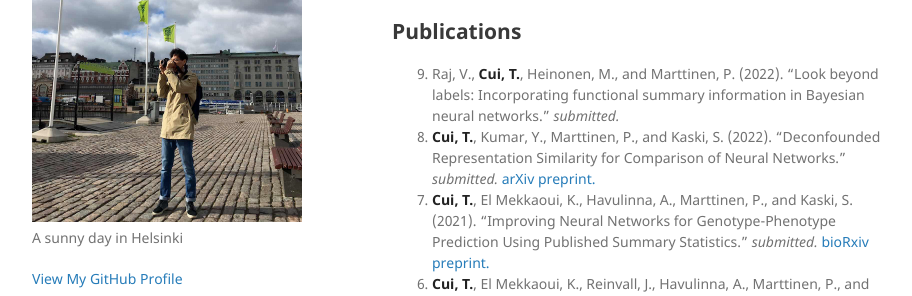
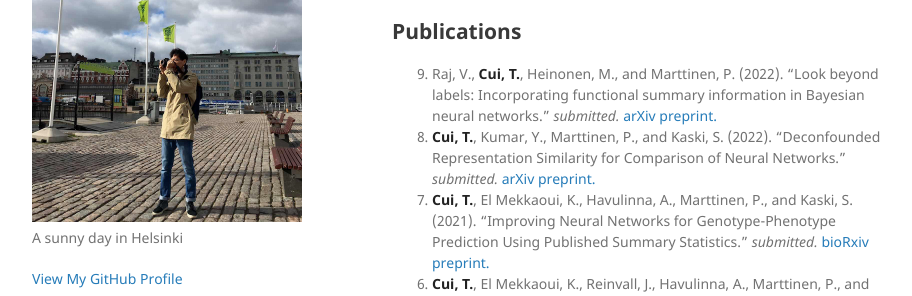
Before and after one commit to tycui/tycui.github.io, a Jekyll site: the page built from index.md, in a window 1280 px wide and 900 px high. Shown: the part 247-543 px from the top of the window, without its empty margins (178-1090 px from the left). Built offline with Jekyll 4.4.1, drawn with Linux system fonts in a browser that asks for light colours; our own code applies the rules of GitHub Pages for plain Markdown files.

Commit message:
Update index.md

```diff
--- a/index.md
+++ b/index.md
@@ -10,7 +10,7 @@
 ## Publications
 
 
-0. Raj, V., **Cui, T.**, Heinonen, M., and Marttinen, P. (2022). "Look beyond labels: Incorporating functional summary information in Bayesian neural networks." _submitted._
+0. Raj, V., **Cui, T.**, Heinonen, M., and Marttinen, P. (2022). "Look beyond labels: Incorporating functional summary information in Bayesian neural networks." _submitted._ [arXiv preprint.](https://arxiv.org/abs/2207.01234)
 0. **Cui, T.**, Kumar, Y., Marttinen, P., and Kaski, S. (2022). "Deconfounded Representation Similarity for Comparison of Neural Networks." _submitted._ [arXiv preprint.](https://arxiv.org/abs/2202.00095)
 0. **Cui, T.**, El Mekkaoui, K., Havulinna, A., Marttinen, P., and Kaski, S. (2021). "Improving Neural Networks for Genotype-Phenotype Prediction Using Published Summary Statistics." _submitted._ [bioRxiv preprint.](https://www.biorxiv.org/content/10.1101/2021.11.09.467937v1)
 0. **Cui, T.**, El Mekkaoui, K., Reinvall, J., Havulinna, A., Marttinen, P., and Kaski, S. (2021). "Gene-Gene Interaction Detection with Deep Learning." _submitted._ [bioRxiv preprint.](https://www.biorxiv.org/content/10.1101/2021.03.12.435063v1)
```
